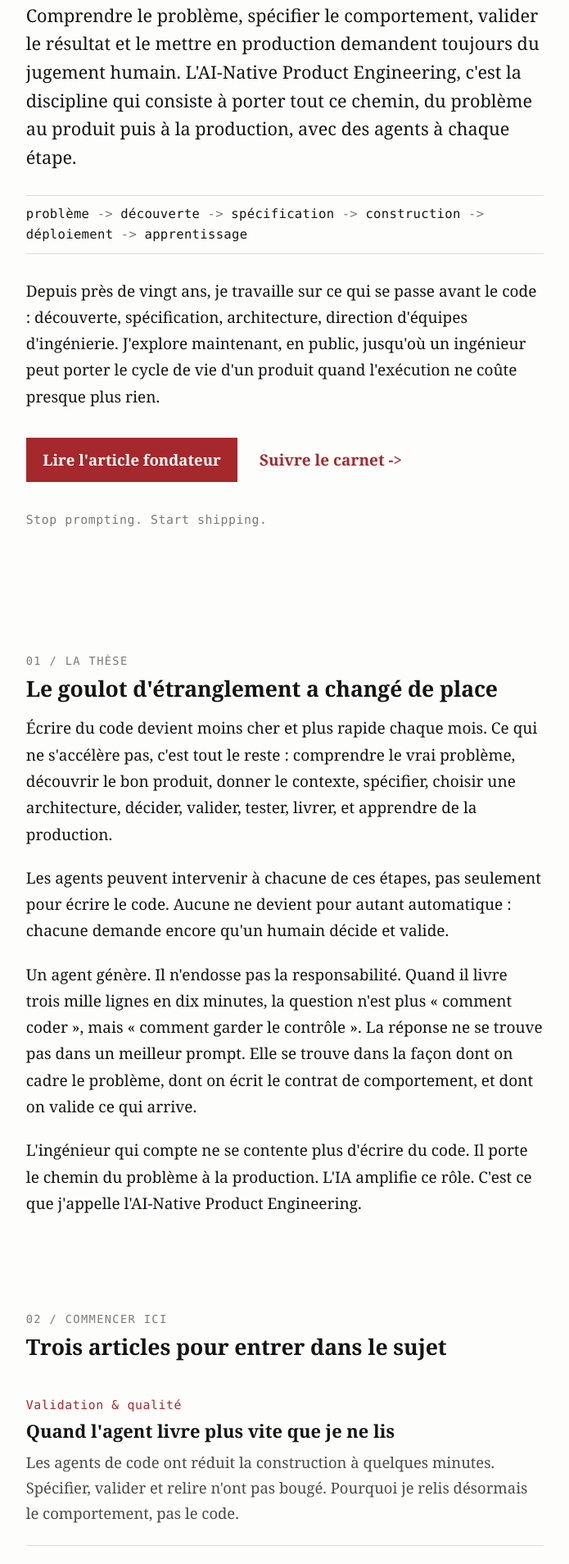
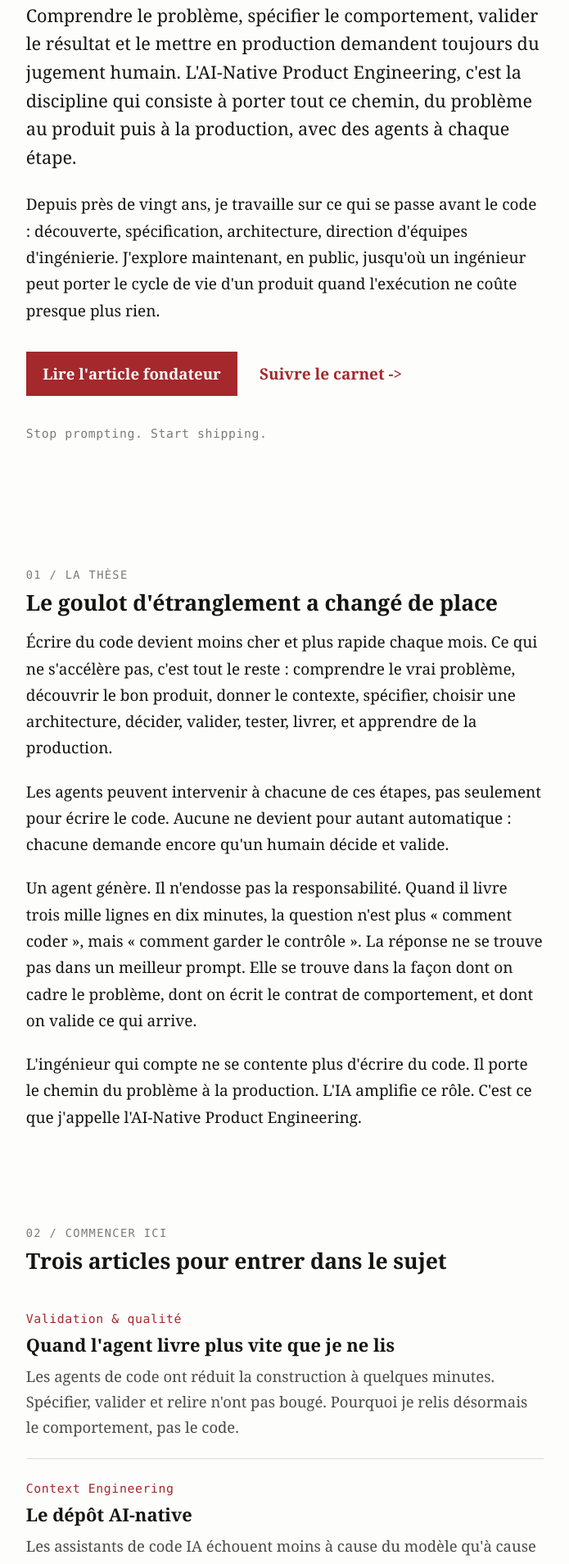
Before and after one commit to anasdox/anasdox.github.io, a Jekyll site: the page built from index.html, in a window 1280 px wide. Shown: the part 484-2392 px from the top of the page at 82% size, without its empty margins (292-987 px from the left). Built offline with Jekyll 4.4.1, drawn with Linux system fonts in a browser that asks for light colours.

Commit message:
refactor(accueil): retirer la chaîne du cycle de vie
Co-Authored-By: Claude Opus 5.5 (1M context) <noreply@anthropic.com>

```diff
--- a/assets/css/style.css
+++ b/assets/css/style.css
@@ -195,24 +195,6 @@ blockquote p:last-child { margin-bottom: 0; }
 }
 .hero .lede { font-size: 1.14rem; line-height: 1.6; }
 
-.path {
-  list-style: none;
-  padding: 0.7em 0;
-  margin: 1.8em 0;
-  border-top: 1px solid var(--border);
-  border-bottom: 1px solid var(--border);
-  display: flex;
-  flex-wrap: wrap;
-  gap: 0.15em 0;
-  font-family: var(--mono);
-  font-size: 0.82rem;
-  letter-spacing: 0.02em;
-  line-height: 1.5;
-}
-.path li { margin: 0; white-space: nowrap; }
-/* La fleche suit le mot : une coupure de ligne tombe apres elle, jamais devant. */
-.path li:not(:last-child)::after { content: "->"; color: var(--soft); padding: 0 0.6em; }
-
 .signature { color: var(--soft); margin-top: 2.2em; }
 
 .actions { display: flex; flex-wrap: wrap; gap: 0.8rem 1.4rem; align-items: center; margin: 1.8em 0 0; }
--- a/index.html
+++ b/index.html
@@ -19,10 +19,6 @@ description: >-
     porter tout ce chemin, du problème au produit puis à la production,
     avec des agents à chaque étape.
   </p>
-
-  <ol class="path" aria-label="Le chemin">
-    <li>problème</li><li>découverte</li><li>spécification</li><li>construction</li><li>déploiement</li><li>apprentissage</li>
-  </ol>
 
   <p>
     Depuis près de vingt ans, je travaille sur ce qui se passe avant le
```
